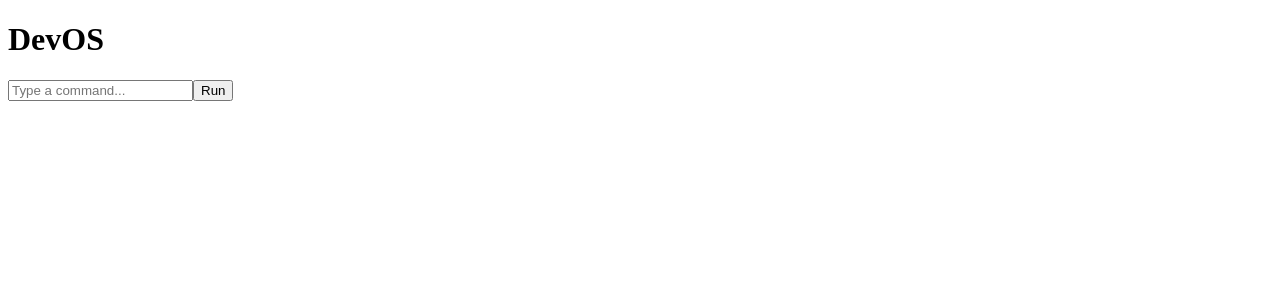
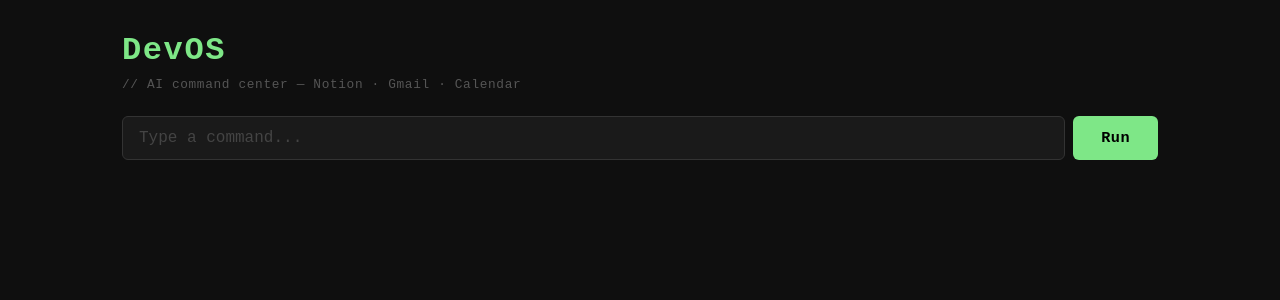
Before and after one commit to AjayMaan13/DevOS, a React (Create React App) app in the folder client/: page / in a window 1280 px wide. Shown: the top 300 px of the page. Built offline with nearby package versions, Linux system fonts and the light colour scheme.

Commit message:
updated UI

```diff
--- a/client/src/App.jsx
+++ b/client/src/App.jsx
@@ -35,6 +35,7 @@ function App() {
       <header>
         <h1>DevOS</h1>
       </header>
+      <p className="subtitle">// AI command center — Notion · Gmail · Calendar</p>
       <CommandBar onSubmit={handleCommand} loading={loading} />
       {output !== null && (
         <div className="panels">
--- a/client/src/index.css
+++ b/client/src/index.css
@@ -0,0 +1,151 @@
+*, *::before, *::after {
+  box-sizing: border-box;
+  margin: 0;
+  padding: 0;
+}
+
+body {
+  background: #0f0f0f;
+  color: #f0f0f0;
+  font-family: 'Courier New', Courier, monospace;
+}
+
+.app {
+  max-width: 1100px;
+  margin: 0 auto;
+  padding: 2rem;
+}
+
+/* ── Header ───────────────────────────────────── */
+
+header {
+  display: flex;
+  align-items: center;
+  gap: 0.75rem;
+  margin-bottom: 0.5rem;
+}
+
+h1 {
+  font-size: 2rem;
+  color: #7ee787;
+  letter-spacing: 0.05em;
+}
+
+.subtitle {
+  font-size: 0.8rem;
+  color: #555;
+  margin-bottom: 1.5rem;
+  letter-spacing: 0.05em;
+}
+
+/* ── Command Bar ──────────────────────────────── */
+
+.command-bar {
+  display: flex;
+  gap: 0.5rem;
+  margin-bottom: 2rem;
+}
+
+.command-bar input {
+  flex: 1;
+  padding: 0.75rem 1rem;
+  background: #1a1a1a;
+  border: 1px solid #333;
+  color: #f0f0f0;
+  font-size: 1rem;
+  font-family: inherit;
+  border-radius: 6px;
+  outline: none;
+  transition: border-color 0.2s;
+}
+
+.command-bar input:focus {
+  border-color: #7ee787;
+}
+
+.command-bar input:disabled {
+  opacity: 0.5;
+}
+
+.command-bar input::placeholder {
+  color: #444;
+}
+
+.command-bar button {
+  padding: 0.75rem 1.75rem;
+  background: #7ee787;
+  color: #000;
+  border: none;
+  border-radius: 6px;
+  font-weight: bold;
+  font-family: inherit;
+  font-size: 0.95rem;
+  cursor: pointer;
+  transition: background 0.15s;
+  letter-spacing: 0.03em;
+}
+
+.command-bar button:hover {
+  background: #9ef0a0;
+}
+
+.command-bar button:disabled {
+  opacity: 0.5;
+  cursor: default;
+}
+
+/* ── Error Message ────────────────────────────── */
+
+.error-message {
+  color: #ff6b6b;
+  font-size: 0.85rem;
+  margin-bottom: 1rem;
+  padding: 0.5rem 0.75rem;
+  background: #1a0f0f;
+  border: 1px solid #3a1a1a;
+  border-radius: 4px;
+}
+
+/* ── Panels Grid ──────────────────────────────── */
+
+.panels {
+  display: grid;
+  grid-template-columns: 1fr 1fr;
+  gap: 1rem;
+  margin-top: 1.5rem;
+}
+
+.panel {
+  background: #111;
+  border: 1px solid #222;
+  border-radius: 8px;
+  padding: 1.25rem;
+}
+
+.panel h3 {
+  font-size: 0.65rem;
+  text-transform: uppercase;
+  letter-spacing: 0.12em;
+  color: #7ee787;
+  margin-bottom: 1rem;
+  opacity: 0.85;
+}
+
+.panel pre {
+  white-space: pre-wrap;
+  font-size: 0.875rem;
+  line-height: 1.7;
+  color: #ccc;
+  font-family: inherit;
+}
+
+.panel p {
+  color: #444;
+  font-size: 0.875rem;
+}
+
+/* ── Code Editor Panel ────────────────────────── */
+
+.code-editor-panel {
+  grid-column: 1 / -1;
+}
```
